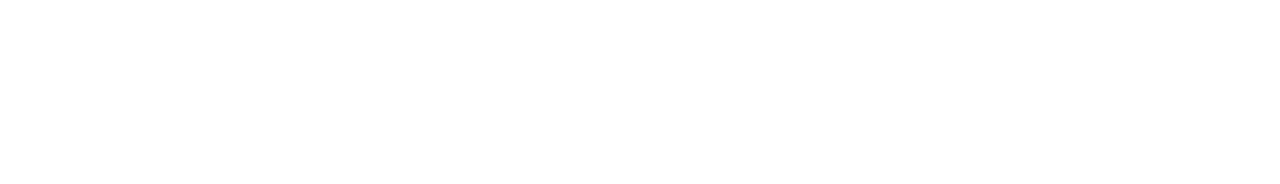
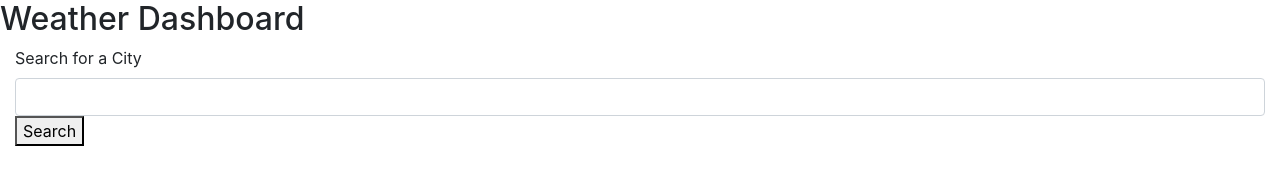
Before and after one commit to mgmedrano/Weather_Dashboard, a plain HTML site: page index.html in a window 1280 px wide. Drawn offline with nearby package versions, Linux system fonts and the light colour scheme.

Commit message:
Begin html, script add weather apiKey

```diff
--- a/index.html
+++ b/index.html
@@ -6,11 +6,18 @@
     <meta name="viewport" content="width=device-width, initial-scale=1.0">
     <link href="https://fonts.googleapis.com/css?family=IBM+Plex+Sans:400,400i,700&display=swap" rel="stylesheet">
     <link rel="stylesheet" href="https://cdnjs.cloudflare.com/ajax/libs/font-awesome/5.11.2/css/all.min.css">
+    <link rel="stylesheet" href="https://cdnjs.cloudflare.com/ajax/libs/twitter-bootstrap/4.5.0/css/bootstrap.min.css">
     <link rel="stylesheet" href="./style.css" />
     <title>Weather Dashboard</title>
 </head>
 <body>
-
+    <h2 class="weather"> Weather Dashboard</h2>
+    <div class="container-fluid">
+    <div class="mb-3">
+        <label for="formGroupExampleInput" class="form-label">Search for a City </label>
+        <input type="text" class="form-control" id="formGroupExampleInput">
+        <button id="search">Search</button>
+      </div>
 </body>
 <script src="./script.js"></script>
 </html>
--- a/script.js
+++ b/script.js
@@ -0,0 +1,4 @@
+var searchButton = $('search');
+var apiKey = "17fd9562a3e4c868a8c0fe91c54bd5ed";
+var firstCitySearch = "";
+var lastCitySearch = "";
```
